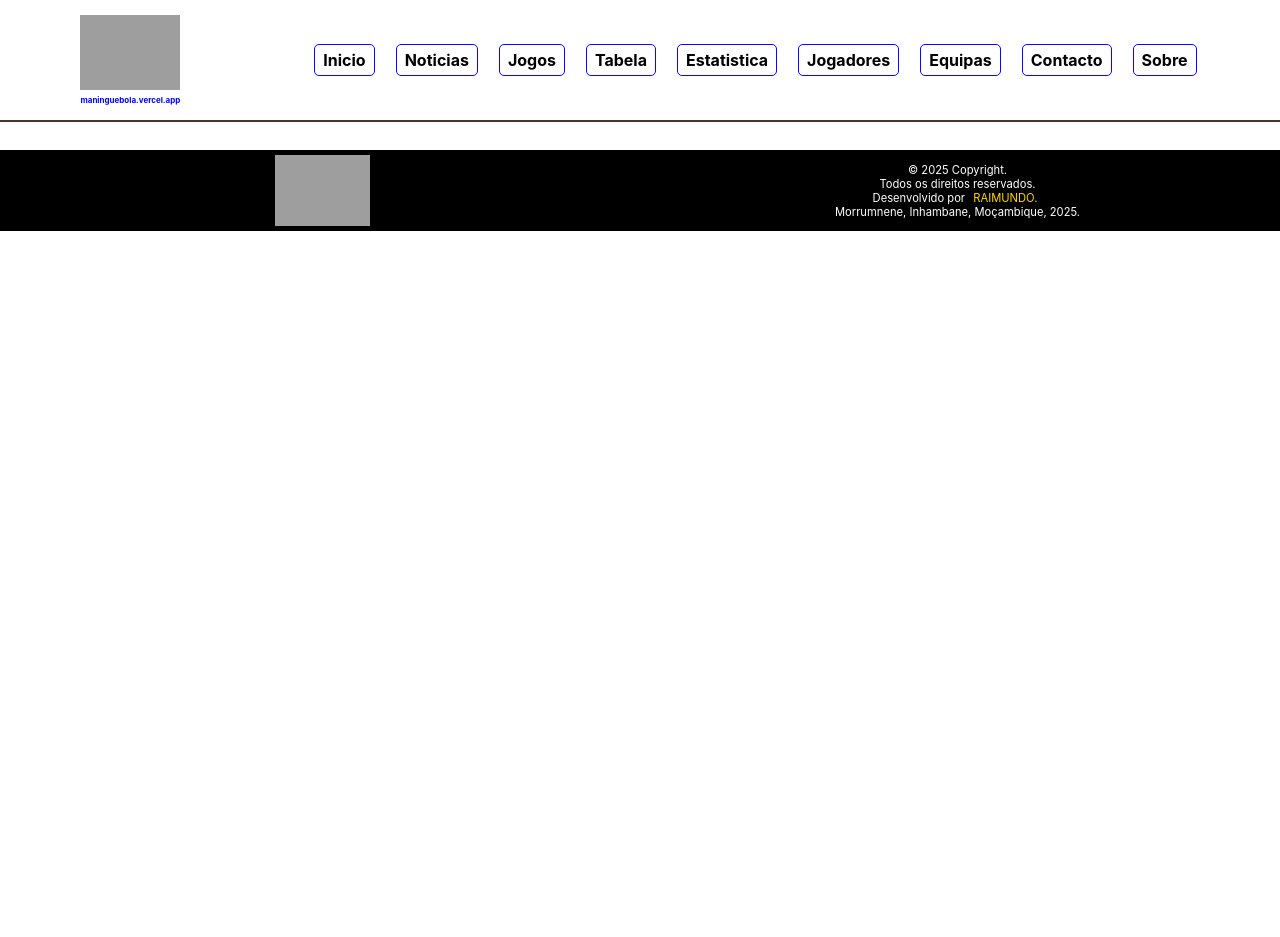
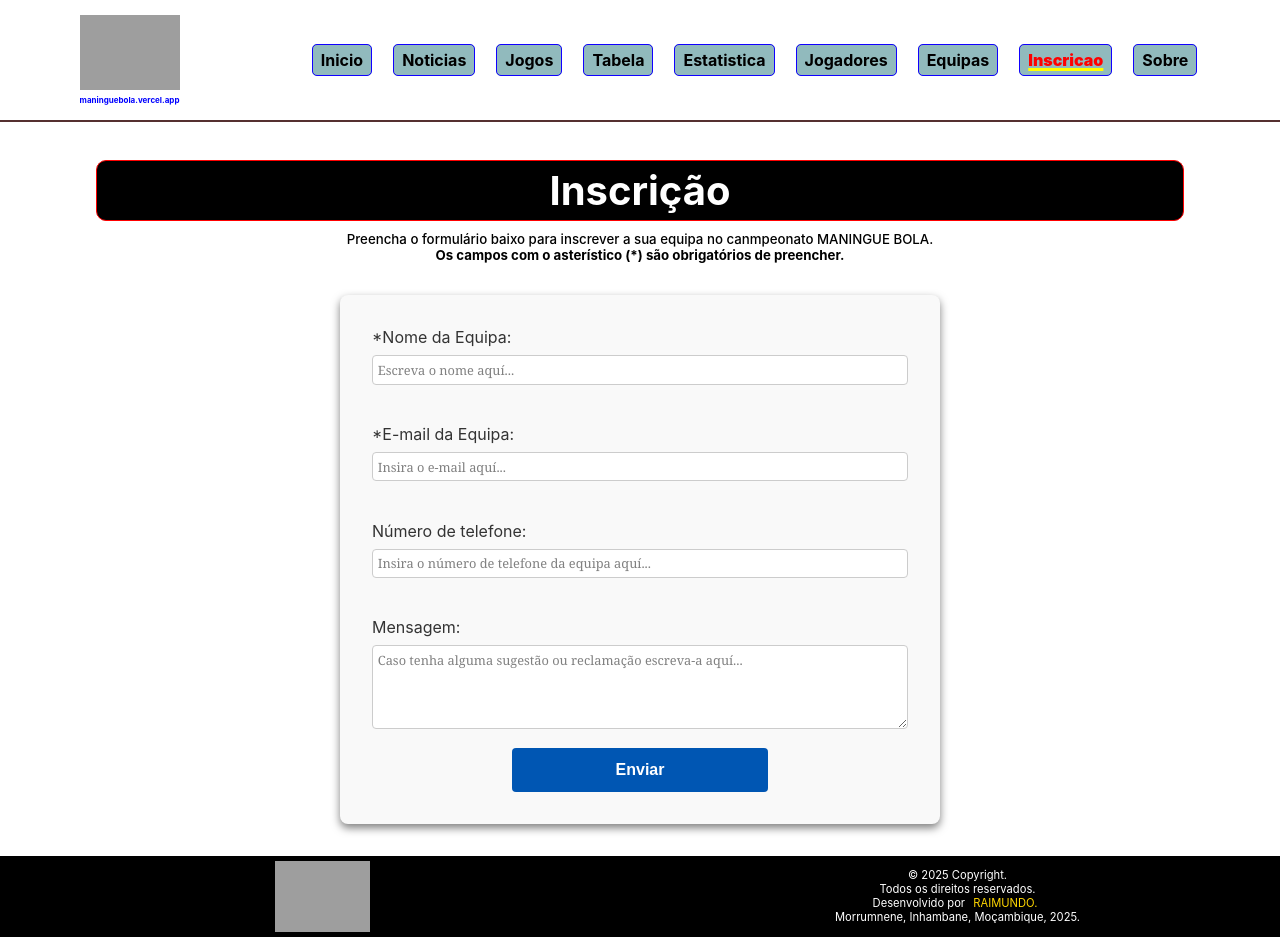
Before and after one commit to Freddsterius/maningue-bola, a React (Create React App) app: page /Inscricao in a window 1280 px wide. Before the commit the page ends 800 px from the top, so only its background shows below. Built offline with nearby package versions, Linux system fonts and the light colour scheme; grey boxes are pictures that could not be loaded.

Commit message:
feat.: now the 'Contacto' page is named 'Incricao' and it now allows teams to register to play in the tournament instead of leaving a message or contacting the creator of the website

```diff
--- a/src/App.js
+++ b/src/App.js
@@ -12,7 +12,7 @@ import Tabela from "./pages/tabela/Tabela";
 import Estatistica from "./pages/estatistica/Estatistica";
 import Jogadores from "./pages/jogadores/Jogadores";
 import Equipas from "./pages/equipas/Equipas";
-import Contacto from "./pages/contacto/Contacto";
+import Inscricao from "./pages/Inscricao/Inscricao";
 import Sobre from "./pages/sobre/Sobre";
 import Footer from "./components/footer/Footer";
 
@@ -28,7 +28,7 @@ function App() {
         <Route path="/estatistica" element={<Estatistica />} />
         <Route path="/jogadores" element={<Jogadores />} />
         <Route path="/equipas" element={<Equipas />} />
-        <Route path="/contacto" element={<Contacto />} />
+        <Route path="/Inscricao" element={<Inscricao />} />
         <Route path="/sobre" element={<Sobre />} />
       </Routes>
       <Footer />
@@ -54,7 +54,7 @@ import Tabela from "./pages/tabela/Tabela";
 import Estatistica from "./pages/estatistica/Estatistica";
 import Jogadores from "./pages/jogadores/Jogadores";
 import Equipas from "./pages/equipas/Equipas";
-import Contacto from "./pages/contacto/Contacto";
+import Inscricao from "./pages/Inscricao/Inscricao";
 import Sobre from "./pages/sobre/Sobre";
 import Footer from "./components/footer/Footer";
 
@@ -86,7 +86,7 @@ function App() {
           <Route path="/estatistica" element={<Estatistica />} />
           <Route path="/jogadores" element={<Jogadores />} />
           <Route path="/equipas" element={<Equipas />} />
-          <Route path="/contacto" element={<Contacto />} />
+          <Route path="/Inscricao" element={<Inscricao />} />
           <Route path="/sobre" element={<Sobre />} />
         </Routes>
         <Footer />
@@ -109,7 +109,7 @@ import TabelaFull from "./pages/tabelaFull/TabelaFull";
 import Estatistica from "./pages/estatistica/Estatistica";
 import Jogadores from "./pages/jogadores/Jogadores";
 import Equipas from "./pages/equipas/Equipas";
-import Contacto from "./pages/contacto/Contacto";
+import Inscricao from "./pages/Inscricao/Inscricao";
 import Sobre from "./pages/sobre/Sobre";
 import Footer from "./components/footer/Footer";
 
@@ -128,7 +128,7 @@ function App() {
         <Route path="/estatistica" element={<Estatistica />} />
         <Route path="/jogadores" element={<Jogadores />} />
         <Route path="/equipas" element={<Equipas />} />
-        <Route path="/contacto" element={<Contacto />} />
+        <Route path="/inscricao" element={<Inscricao />} />
         <Route path="/sobre" element={<Sobre />} />
 
         <Route path="/tabela-golos" element={<GoalsTable />} />
--- a/src/components/navbar/Navbar.css
+++ b/src/components/navbar/Navbar.css
@@ -66,6 +66,7 @@ body {
 
 .menu a {
   color: rgb(0, 0, 0);
+  background-color: rgb(145, 186, 189);
   text-decoration: none;
   padding: 5px 8px;
   transition: background-color 0.3s ease-in-out;
@@ -73,15 +74,15 @@ body {
   border-radius: 5px;
   /*background-color: grey;*/
 }
-/*
+
 .menu a:hover {
-  background-color: blue;
+  background-color: rgb(66, 66, 121);
 }
-*/
+
 .menu .nav-link.active {
   font-weight: bolder;
-  color: orangered;
-  text-decoration: underline solid 4px yellow;
+  color: rgb(255, 0, 0);
+  text-decoration: underline solid 3px yellow;
 }
 
 /* Hamburger menu styles (hidden on larger screens) */
--- a/src/components/navbar/Navbar.js
+++ b/src/components/navbar/Navbar.js
@@ -135,13 +135,13 @@ const Navbar = () => {
 
         <li>
           <NavLink
-            to="/contacto"
+            to="/inscricao"
             className={({ isActive }) =>
               isActive ? "nav-link active" : "nav-link"
             }
             onClick={toggleMenu}
           >
-            Contacto
+            Inscricao
           </NavLink>
         </li>
 
--- a/src/pages/contacto/Contacto.css
+++ b/src/pages/Inscricao/Inscricao.css
@@ -3,7 +3,7 @@
   padding: 0;
   box-sizing: border-box;
 }
-.contact-form-heading {
+.inscricao-form-heading {
   display: inline-flex;
   width: 85vw;
   color: white;
@@ -18,11 +18,11 @@
   margin-left: auto;
   margin-right: auto;
 }
-.contact-instructin-message {
+.inscricao-instructin-message {
   font-weight: 500;
 }
 
-.contact-form {
+.inscricao-form {
   max-width: 600px;
   margin: 2rem auto;
   padding: 2rem;
@@ -30,18 +30,18 @@
   border-radius: 8px;
   box-shadow: 0 4px 8px rgba(0, 0, 0, 0.5);
 }
-.contact-form form {
+.inscricao-form form {
   display: flex;
   flex-direction: column;
 }
-.contact-form label {
+.inscricao-form label {
   margin-bottom: 8px;
   font-size: 1rem;
   color: #333;
   text-align: left;
 }
-.contact-form input,
-.contact-form textarea {
+.inscricao-form input,
+.inscricao-form textarea {
   padding: 0.3rem;
   margin-bottom: 1.2rem;
   border: 1px solid #ccc;
@@ -49,12 +49,12 @@
   font-size: 1rem;
   width: 100%;
 }
-.contact-form input:focus,
-.contact-form textarea:focus {
+.inscricao-form input:focus,
+.inscricao-form textarea:focus {
   border-color: #0056b3; /* Changes the border color when the input field is focused */
   outline: none; /* Removes the default focus outline for better styling */
 }
-.contact-form button {
+.inscricao-form button {
   margin: 0 auto;
   padding: 0.8rem; /* Adds padding inside the button */
   font-size: 1rem; /* Sets the font size for the button text */
@@ -66,21 +66,21 @@
   transition: background-color 0.3s; /* Adds a smooth transition effect for the background color on hover */
 }
 
-.contact-form button:hover {
+.inscricao-form button:hover {
   background-color: #004085; /* Changes the button background to a darker blue on hover */
 }
-.contact-form .success-message {
+.inscricao-form .success-message {
   text-align: center; /* Centers the success message */
   font-size: 1rem; /* Sets the font size for the success message */
   color: #28a745; /* Sets the text color to green for success */
 }
 
-.contact-form .error-message {
+.inscricao-form .error-message {
   text-align: center; /* Centers the error message */
   font-size: 1rem; /* Sets the font size for the error message */
   color: #dc3545; /* Sets the text color to red for errors */
 }
-.contact-form ::placeholder {
+.inscricao-form ::placeholder {
   font-size: 0.8rem;
   color: grey;
   font-family: Cambria, Cochin, Georgia, Times, "Times New Roman", serif;
--- a/src/pages/contacto/Contacto.js
+++ b/src/pages/Inscricao/Inscricao.js
@@ -1,8 +1,9 @@
 import React, { useState } from "react";
-import "./Contacto.css";
+import "./Inscricao.css";
 
-const Contacto = () => {
+const Inscricao = () => {
   const [success, setSuccess] = useState(false);
+
   const handleSubmit = async (event) => {
     event.preventDefault();
     const formData = new FormData(event.target);
@@ -18,35 +19,47 @@ const Contacto = () => {
       alert("Algo deu erardo. Tente de novo.");
     }
   };
+
   return (
     <>
-      <h1 className="contact-form-heading">Contacto</h1>
-      <h5 className="contact-instructin-message">
-        * Preencha o formulário baixo para contactar o desenvolvedor deste
-        website.
+      <h1 className="inscricao-form-heading">Inscrição</h1>
+
+      <h5 className="inscricao-instructin-message">
+        Preencha o formulário baixo para inscrever a sua equipa no canmpeonato
+        MANINGUE BOLA.
       </h5>
-      <div className="contact-form">
+      <h5>Os campos com o asterístico (*) são obrigatórios de preencher.</h5>
+
+      <div className="inscricao-form">
         {success ? (
           <p style={{ color: "green" }}>Obrigado pela sua mensagem!</p>
         ) : (
           <form onSubmit={handleSubmit}>
-            <label htmlFor="name">Nome:</label>
+            <label htmlFor="name">*Nome da Equipa:</label>
             <input
               type="text"
               id="name"
               name="name"
-              placeholder="Escreva o seu nome aquí..."
+              placeholder="Escreva o nome aquí..."
               required
             />
             <br />
 
-            <label htmlFor="email">E-mail:</label>
+            <label htmlFor="email">*E-mail da Equipa:</label>
             <input
               type="email"
               id="email"
               name="email"
-              placeholder="Insira o seu e-mail aquí..."
+              placeholder="Insira o e-mail aquí..."
               required
+            />
+            <br />
+            <label htmlFor="phone-number">Número de telefone:</label>
+            <input
+              type="text"
+              id="phone-number"
+              name="phone-number"
+              placeholder="Insira o número de telefone da equipa aquí..."
             />
             <br />
 
@@ -55,10 +68,8 @@ const Contacto = () => {
               id="message"
               name="message"
               rows="4"
-              placeholder="Escreva a sua mensagem aquí..."
-              required
+              placeholder="Caso tenha alguma sugestão ou reclamação escreva-a aquí..."
             ></textarea>
-            <br />
 
             <button type="submit">Enviar</button>
           </form>
@@ -68,4 +79,4 @@ const Contacto = () => {
   );
 };
 
-export default Contacto;
+export default Inscricao;
```
